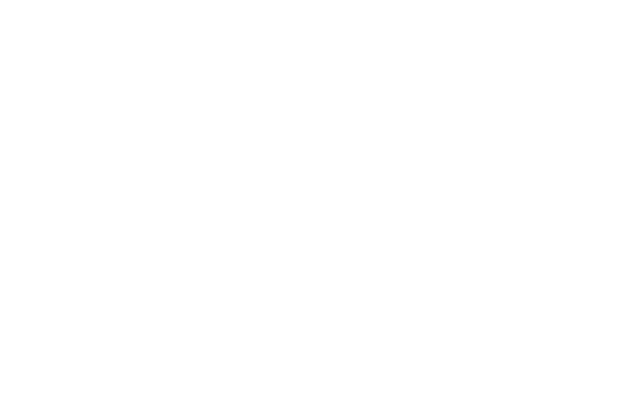
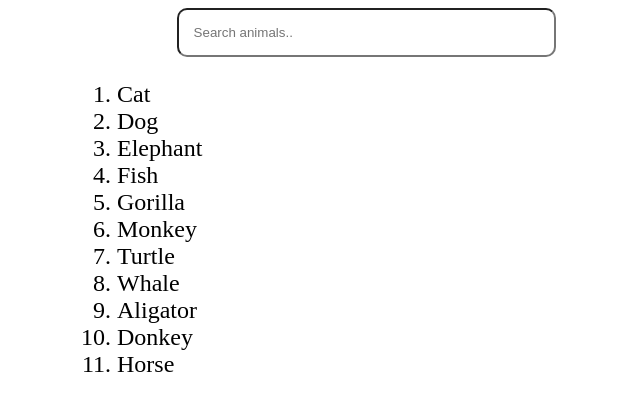
Before and after one commit to Alexhandal/javascript, a plain HTML site: page index.html in a window 1280 px wide. Shown: the whole page, without its empty margins (21-661 px from the left). Drawn offline with Linux system fonts and the light colour scheme.

Commit message:
this is the serachbar

```diff
--- a/index.html
+++ b/index.html
@@ -1,13 +1,38 @@
-<html lang="en">
-    <head>
-        <meta charset="UTF-8">
-        <meta http-equiv="X-UA-Compatible" content="IE=edge">
-        <meta name="viewport" content="width=device-width, initial-scale=1.0">
-        <title>Document</title>
-    </head>
-    <body>
-        <script src="index.js"></script>
-    </body>
-    </html
+<html>
 
->
+<head>
+    <title>
+        Creating Search Bar using HTML
+        CSS and Javascript
+    </title>
+
+    <!-- linking the stylesheet(CSS) -->
+    <link rel="stylesheet" type="text/css" href="./style.css">
+</head>
+
+<body>
+
+    <!-- input tag -->
+    <input id="searchbar" onkeyup="search_animal()" type="text"
+        name="search" placeholder="Search animals..">
+
+    <!-- ordered list -->
+    <ol id='list'>
+        <li class="animals">Cat</li>
+        <li class="animals">Dog</li>
+        <li class="animals">Elephant</li>
+        <li class="animals">Fish</li>
+        <li class="animals">Gorilla</li>
+        <li class="animals">Monkey</li>
+        <li class="animals">Turtle</li>
+        <li class="animals">Whale</li>
+        <li class="animals">Aligator</li>
+        <li class="animals">Donkey</li>
+        <li class="animals">Horse</li>
+    </ol>
+
+    <!-- linking javascript -->
+    <script src="./index.js"></script>
+</body>
+
+</html>
--- a/index.js
+++ b/index.js
@@ -1,28 +1,13 @@
-const calculateBMI = function (being) {
-  let BMI = Math.round((being.weight / being.height **2) * 10000);
-  return BMI;
-};
+function search_animal() {
+  let input = document.getElementById("searchbar").value;
+  input = input.toLowerCase();
+  let x = document.getElementsByClassName("animals");
 
-const Handal = {
-  name: "Handal",
-  weight: 60,
-  height: 172,
-};
-
-const showBMI = function (being) {
-  let BMI = calculateBMI(being);
-  if (BMI < 18.5){
-    console.log("U R Underweight");
-    alert("U R Underweight");
-  } else if (BMI > 18.5 && BMI <=25) {
-console.log("Why r u so healthy");
-alert("Why r u so healthy");
-  } else if (BMI>25) {
-    console.log("you are fattt");
-    alert("you are fattt");
+  for (i = 0; i < x.length; i++) {
+    if (!x[i].innerHTML.toLowerCase().includes(input)) {
+      x[i].style.display = "none";
+    } else {
+      x[i].style.display = "list-item";
+    }
   }
 }
-
-console.log("Ur BMI");
-console.log(calculateBMI(Handal));
-showBMI(Handal);
--- /dev/null
+++ b/style.css
@@ -0,0 +1,26 @@
+#searchbar {
+  margin-left: 15%;
+  padding: 15px;
+  border-radius: 10px;
+}
+
+input[type="text"] {
+  width: 30%;
+  -webkit-transition: width 0.15s ease-in-out;
+  transition: width 0.15s ease-in-out;
+}
+
+/* When the input field gets focus,
+       change its width to 100% */
+input[type="text"]:focus {
+  width: 70%;
+}
+
+#list {
+  font-size: 1.5em;
+  margin-left: 90px;
+}
+
+.animals {
+  display: list-item;
+}
```
